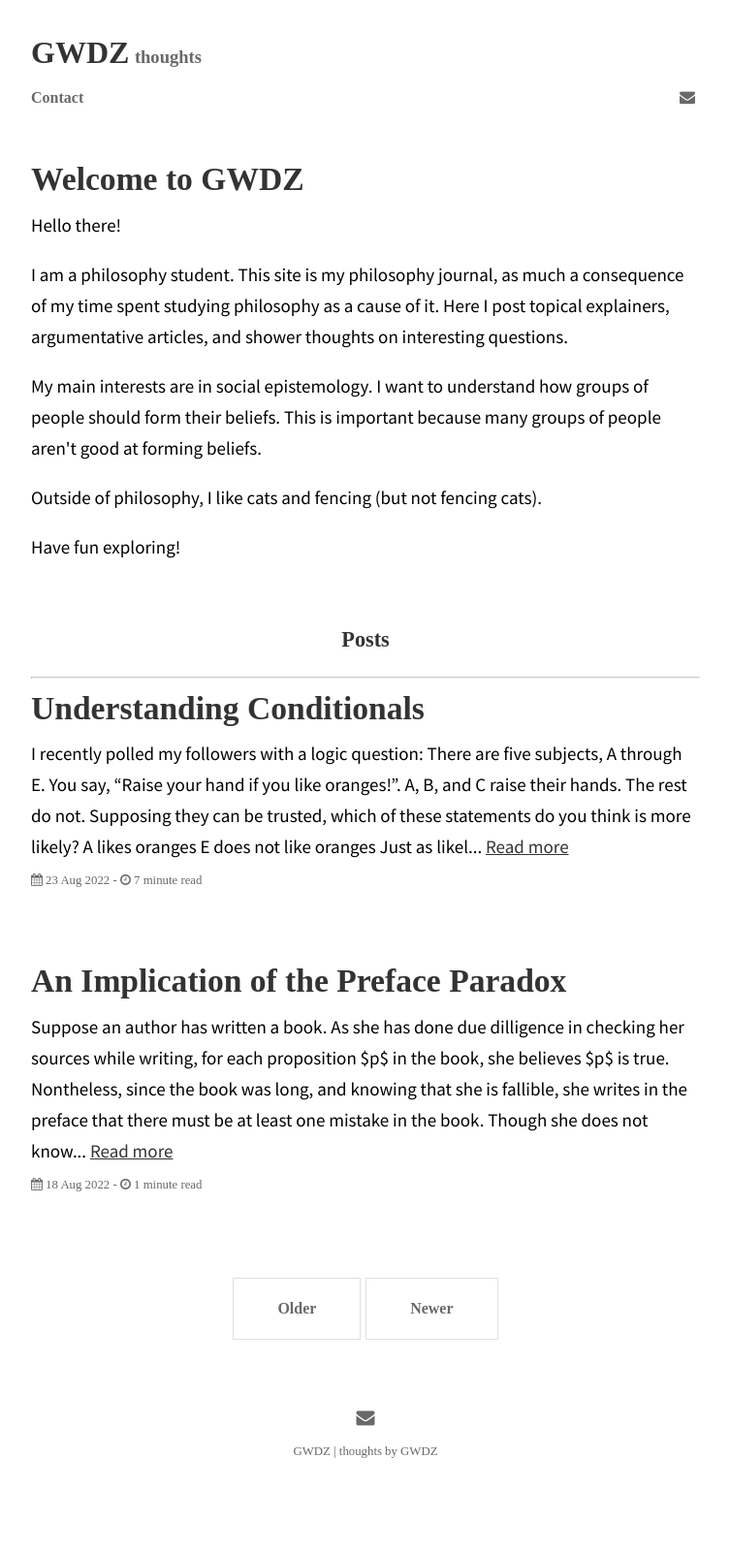
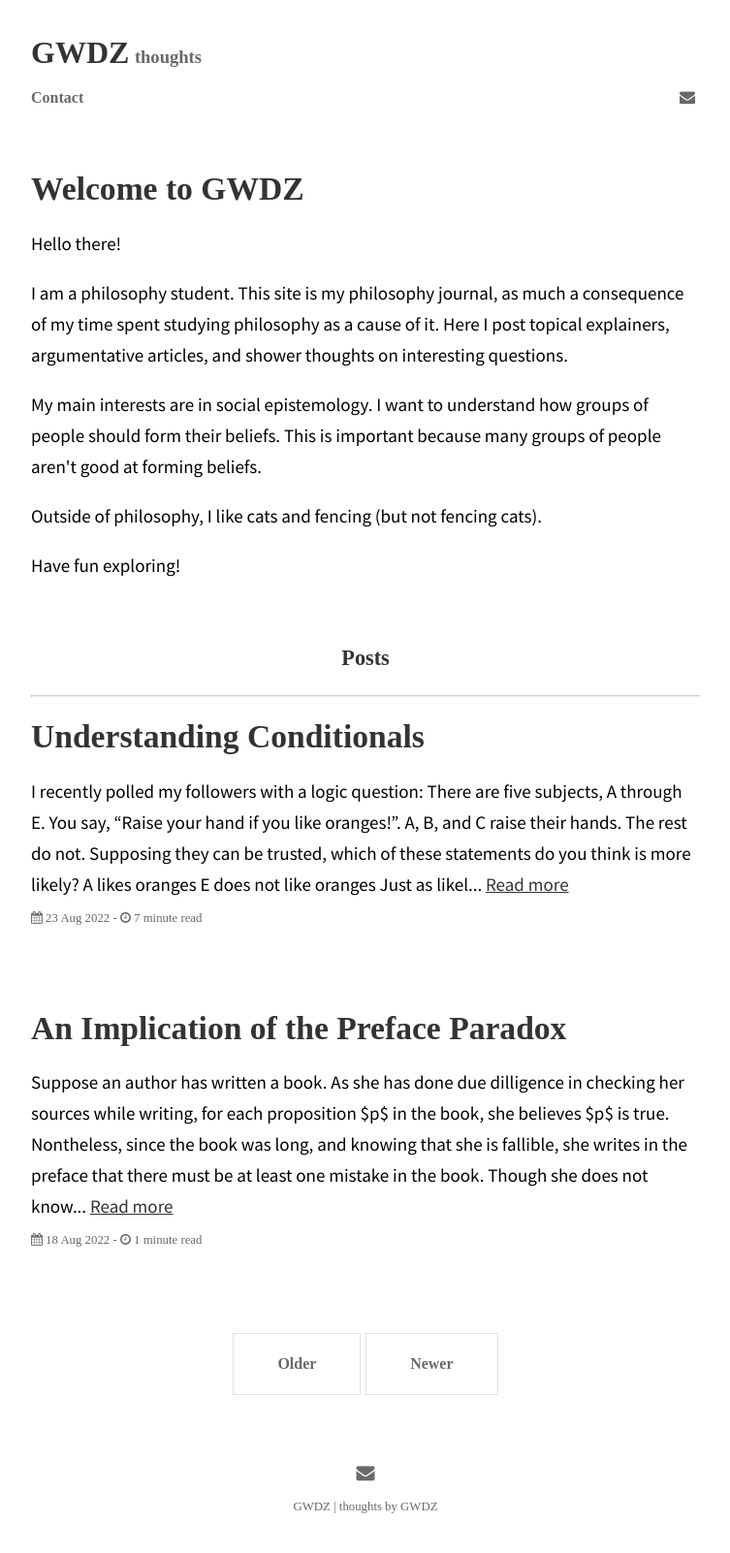
Before and after one commit to GWDZ-true/gwdz-site, a Jekyll site: the page built from index.html, in a window 1280 px wide. Shown: the whole page at 97% size, without its empty margins (263-1016 px from the left). Built offline with Jekyll 4.4.1, drawn with Linux system fonts in a browser that asks for light colours; some web fonts are replaced; the list of posts is cut into pages by our own code; before the commit the page ends 1545 px from its top, so only the background shows below that.

Commit message:
Update _base.scss

```diff
--- a/_sass/_base.scss
+++ b/_sass/_base.scss
@@ -27,7 +27,7 @@ body {
 
 h1 {
   font-size: 2.1rem;
-  line-height: 1rem;
+  line-height: 2.2rem;
 }
 
 h1 a {
```
